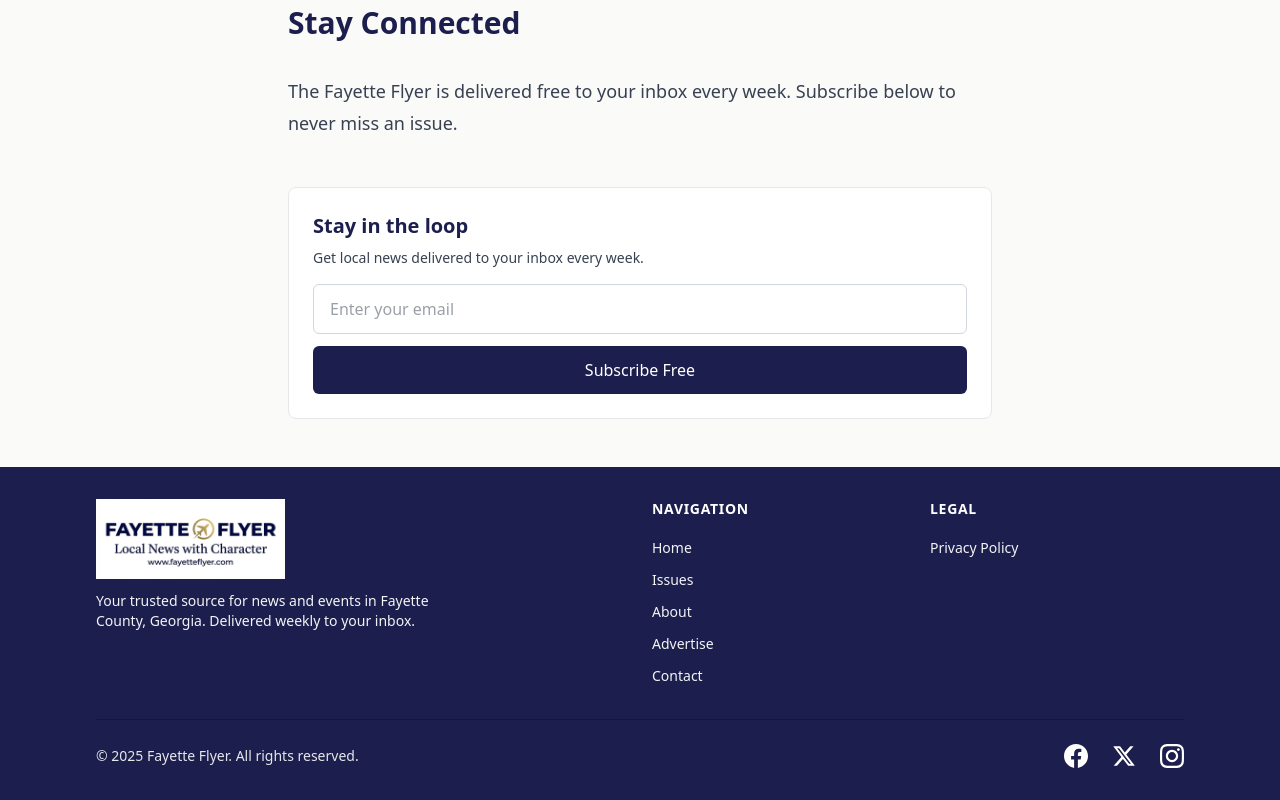
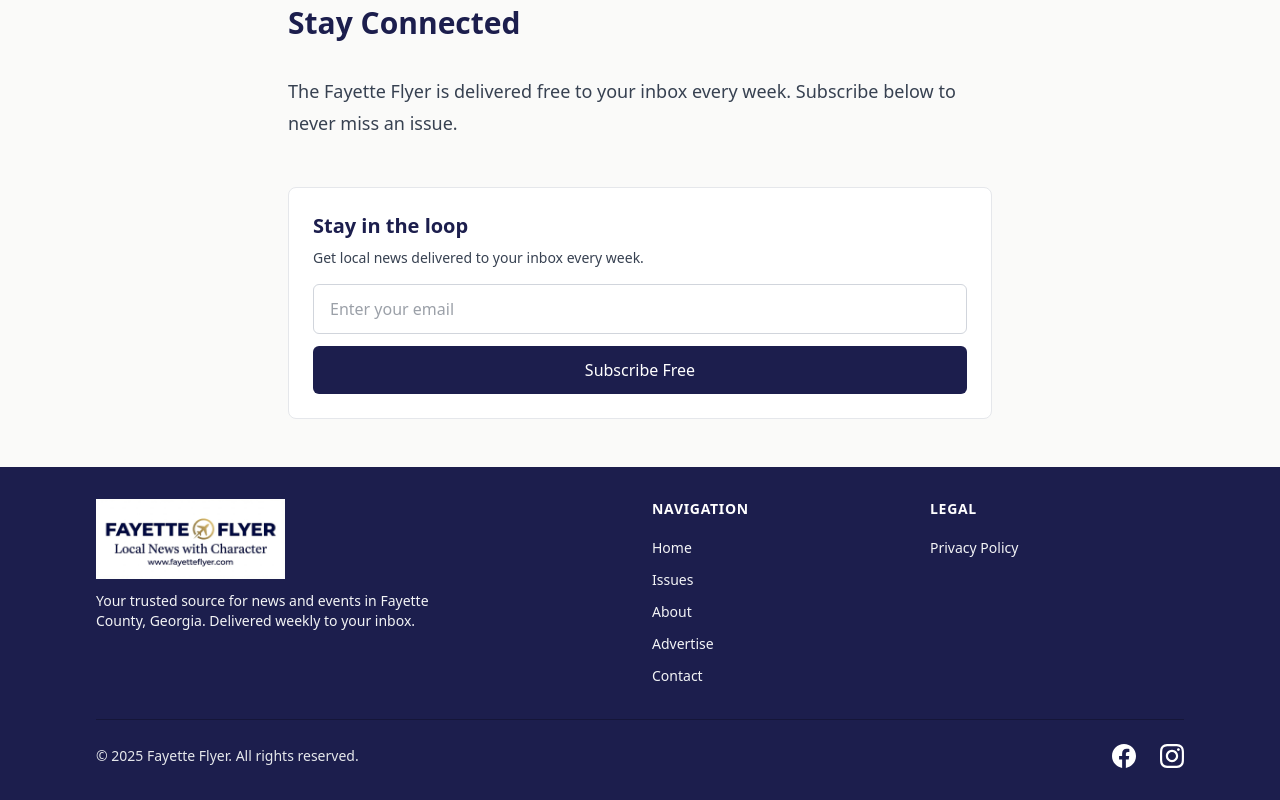
Before and after one commit to stroudcr/fayette-flyer-app, a Next.js app: page /about in a window 1280 px wide. Shown: the part 1555-2355 px from the top of the page. Built offline with nearby package versions, Linux system fonts and the light colour scheme.

Commit message:
Image Bug FIx 2

```diff
--- a/src/components/Footer.tsx
+++ b/src/components/Footer.tsx
@@ -1,5 +1,6 @@
 import Link from "next/link";
 import Image from "next/image";
+import { SITE_CONFIG } from "@/lib/seo/constants";
 
 export function Footer() {
   const currentYear = new Date().getFullYear();
@@ -83,9 +84,11 @@ export function Footer() {
               © {currentYear} Fayette Flyer. All rights reserved.
             </p>
             <div className="flex items-center gap-6">
-              {/* Social links - add actual links when available */}
+              {/* Social links */}
               <a
-                href="#"
+                href={SITE_CONFIG.social.facebook}
+                target="_blank"
+                rel="noopener noreferrer"
                 className="text-white hover:text-gold transition-colors"
                 aria-label="Facebook"
               >
@@ -94,16 +97,9 @@ export function Footer() {
                 </svg>
               </a>
               <a
-                href="#"
-                className="text-white hover:text-gold transition-colors"
-                aria-label="Twitter"
-              >
-                <svg className="w-6 h-6" fill="currentColor" viewBox="0 0 24 24">
-                  <path d="M18.244 2.25h3.308l-7.227 8.26 8.502 11.24H16.17l-5.214-6.817L4.99 21.75H1.68l7.73-8.835L1.254 2.25H8.08l4.713 6.231zm-1.161 17.52h1.833L7.084 4.126H5.117z" />
-                </svg>
-              </a>
-              <a
-                href="#"
+                href={SITE_CONFIG.social.instagram}
+                target="_blank"
+                rel="noopener noreferrer"
                 className="text-white hover:text-gold transition-colors"
                 aria-label="Instagram"
               >
--- a/src/components/Logo.tsx
+++ b/src/components/Logo.tsx
@@ -1,5 +1,4 @@
 import Link from "next/link";
-import Image from "next/image";
 
 interface LogoProps {
   variant?: "full" | "stacked" | "icon";
@@ -10,11 +9,9 @@ export function Logo({ variant = "full", className = "" }: LogoProps) {
   if (variant === "icon") {
     return (
       <Link href="/" className={`block ${className}`}>
-        <Image
+        <img
           src="/FF_logo.svg"
           alt="Fayette Flyer"
-          width={160}
-          height={160}
           className="w-40 h-40"
         />
       </Link>
@@ -24,11 +21,9 @@ export function Logo({ variant = "full", className = "" }: LogoProps) {
   if (variant === "stacked") {
     return (
       <Link href="/" className={`flex flex-col items-center gap-2 ${className}`}>
-        <Image
+        <img
           src="/FF_logo.svg"
           alt="Fayette Flyer"
-          width={192}
-          height={192}
           className="w-48 h-48"
         />
       </Link>
@@ -38,13 +33,9 @@ export function Logo({ variant = "full", className = "" }: LogoProps) {
   // Full horizontal variant
   return (
     <Link href="/" className={`flex items-center gap-3 ${className}`}>
-      <Image
+      <img
         src="/FF_logo.svg"
         alt="Fayette Flyer"
-        width={120}
-        height={120}
-        sizes="(max-width: 640px) 80px, (max-width: 768px) 96px, 120px"
-        priority
         className="w-20 h-20 sm:w-24 sm:h-24 md:w-30 md:h-30 shrink-0"
       />
     </Link>
```
